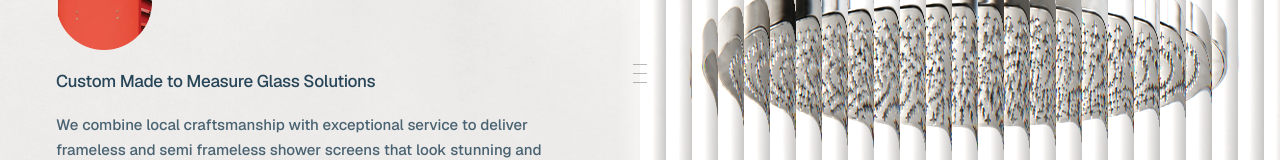
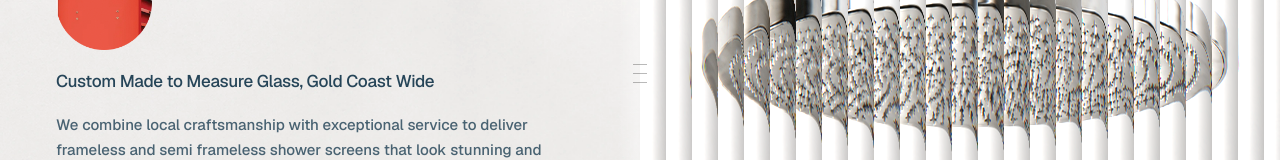
Before and after one commit to rankify-ops/gold-coast-shower-screens, a Next.js app: page / in a window 1280 px wide. Shown: the part 315-475 px from the top of the page. Built offline with nearby package versions, Linux system fonts and the light colour scheme; a web font is replaced by a local one.

Commit message:
Update home page hero subheading
The subheading under the main headline on the home page now reads "Custom Made to Measure Glass, Gold Coast Wide".

Via RANKIFY Editor.

```diff
--- a/src/content/site.ts
+++ b/src/content/site.ts
@@ -85,7 +85,7 @@ export const HERO = {
    */
   display: ["Best shower screens", "on the coast."],
   headline: "Custom Made to Measure",
-  headlineDim: "Glass Solutions",
+  headlineDim: "Glass, Gold Coast Wide",
   body: "We combine local craftsmanship with exceptional service to deliver frameless and semi frameless shower screens that look stunning and stand the test of time — giving you a bathroom upgrade without the hassle.",
   cta: "Get an Instant Estimate",
   // Paths point at the client's own untouched SVGs, scraped from their site.
```
